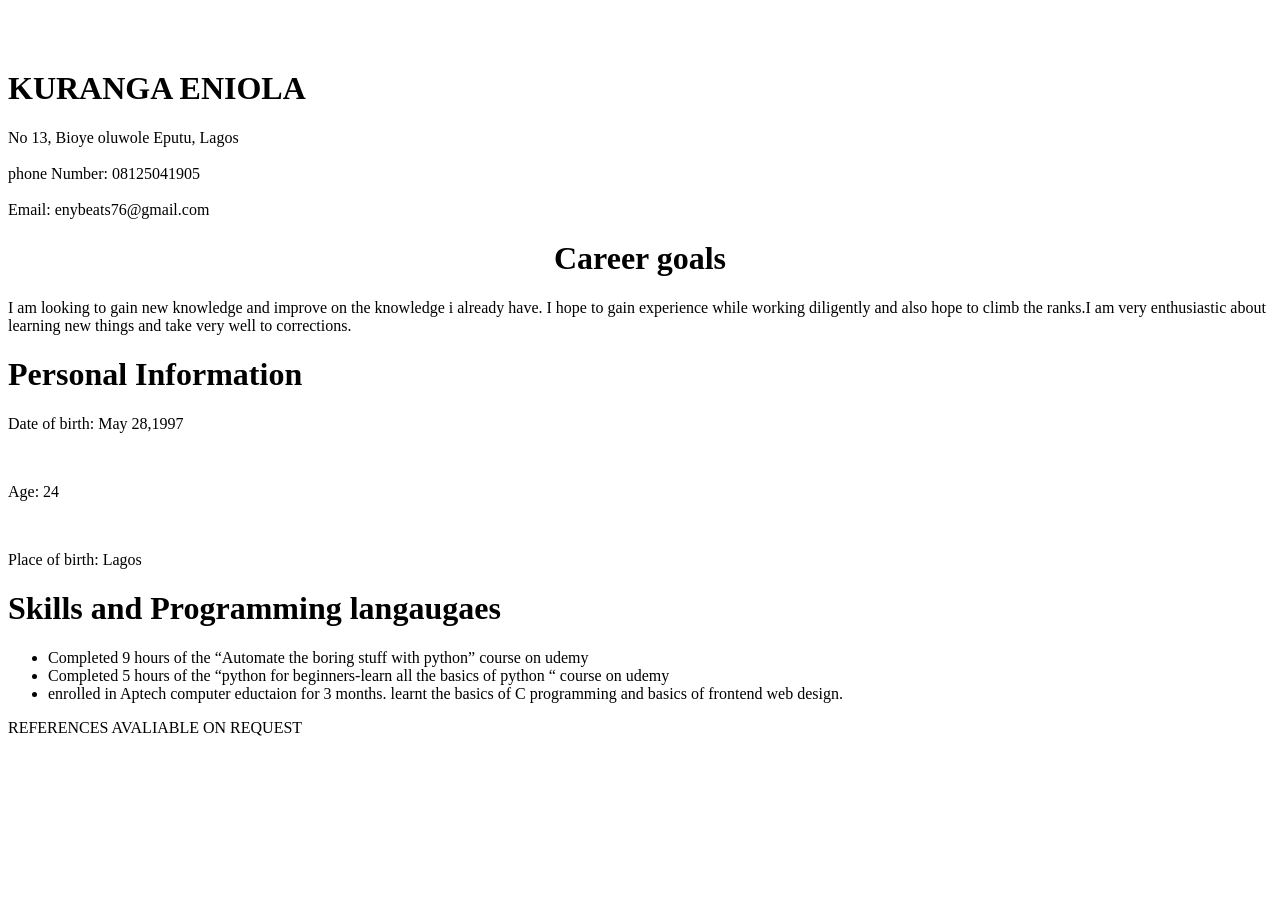
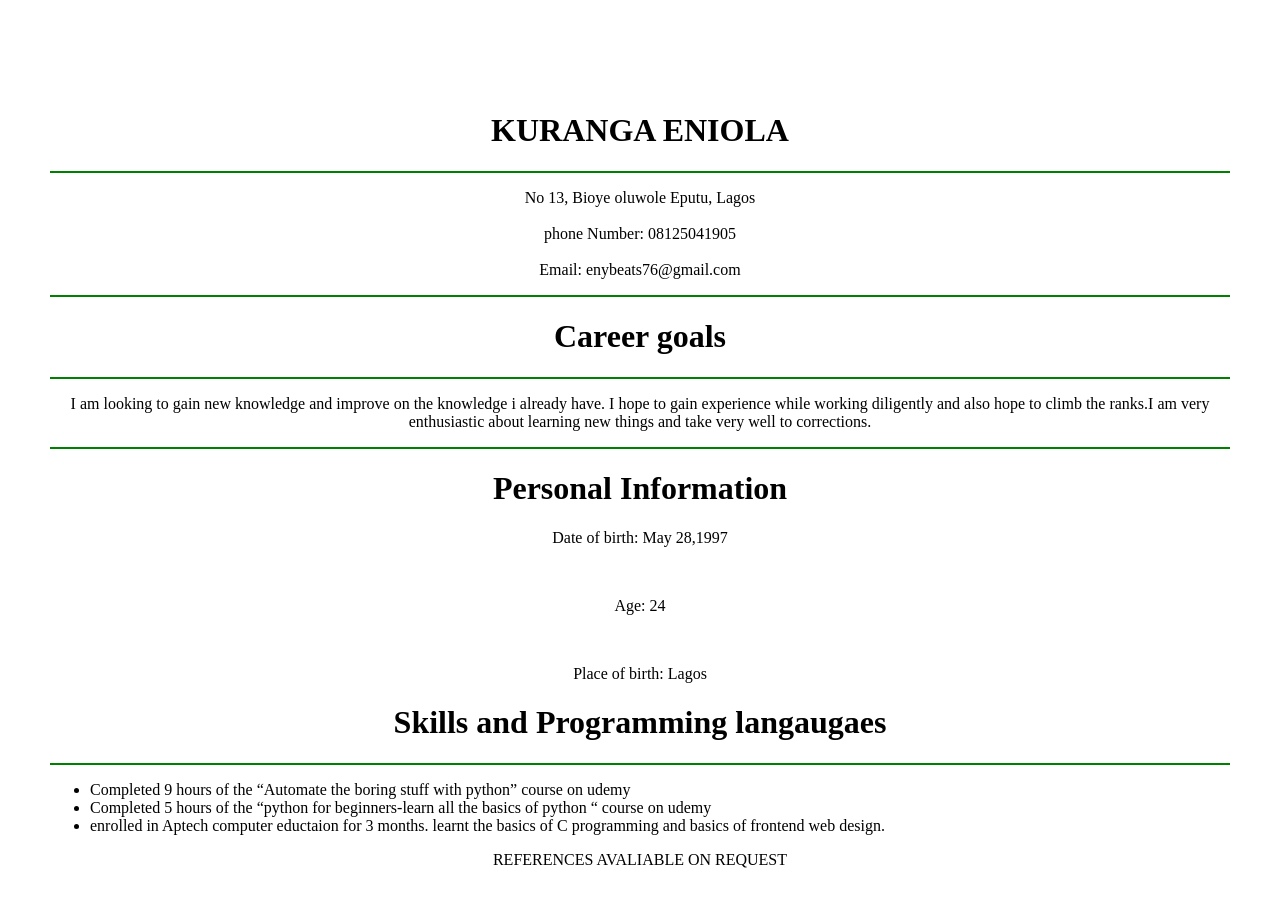
Before and after one commit to eniolakura/stage2Task, a plain HTML site: page index.html in a window 1280 px wide. Shown: the part 353-1260 px from the top of the page. Before the commit the page ends 1106 px from the top, so only its background shows below. Drawn offline with Linux system fonts and the light colour scheme.

Commit message:
updated file

```diff
--- a/index.html
+++ b/index.html
@@ -2,7 +2,7 @@
 <html>
 <head>
 	<title>My Resume page </title>
-	<link rel="stylesheet" type="text/css" href="resume.css">
+	<link rel="stylesheet" type="text/css" href="./resume.css">
 
 </head>
 <body>
--- a/resume.css
+++ b/resume.css
@@ -0,0 +1,37 @@
+body{
+	text-align: center;
+	margin: 50px;
+}
+
+
+
+
+.line_1{
+	height: 2px;
+	width: 100%;
+    background: green;
+
+
+}
+.header{
+	text-align: center;
+}
+.line_2{
+	height: 2px;
+	background: green;
+}
+.line_3{
+	height: 2px;
+	background: green;
+}
+.line_x{
+	height: 2px;
+	background: green;
+}
+.line_4{
+	height: 2px;
+	background: green;
+}
+.list_items{
+	text-align: left;
+}
```
